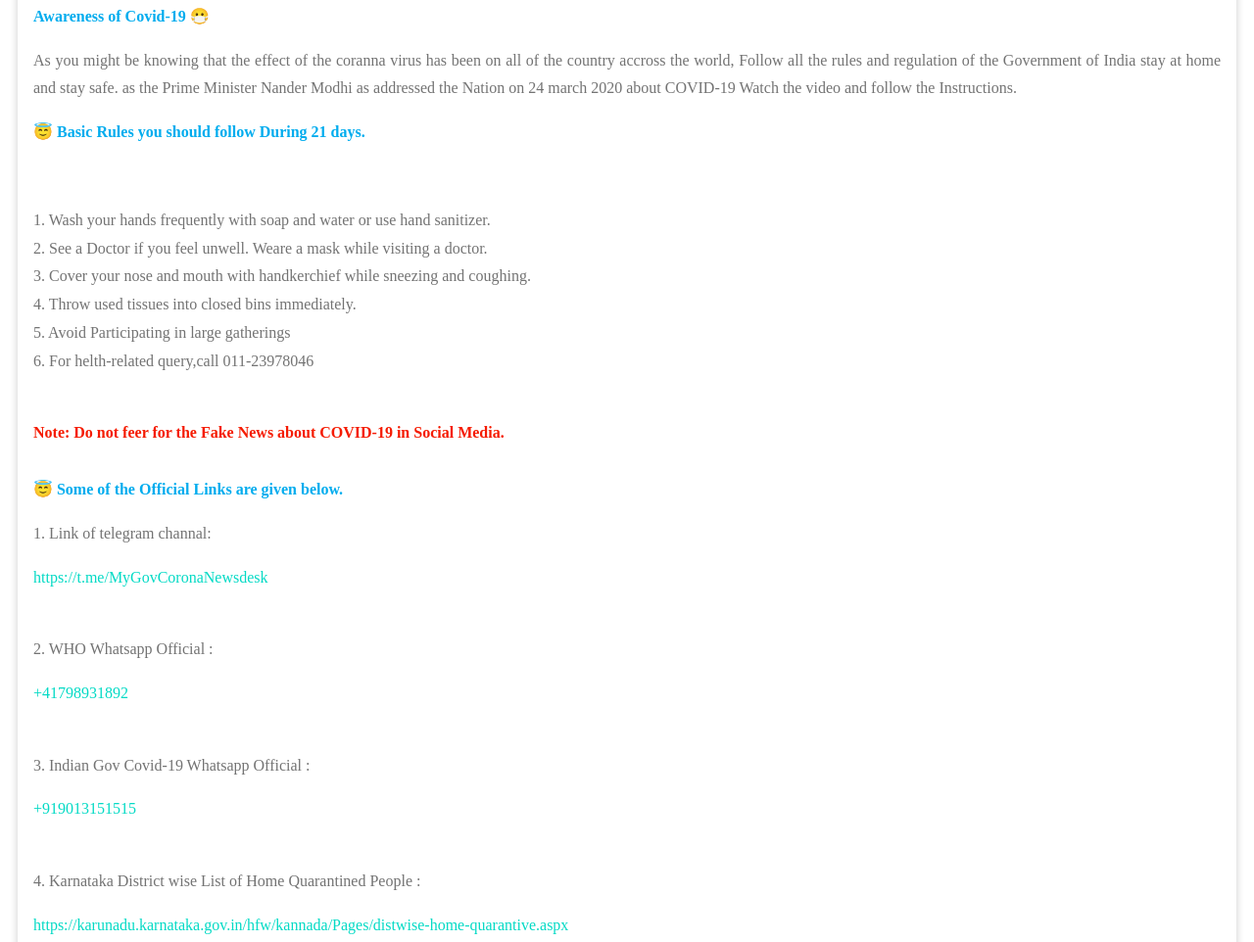
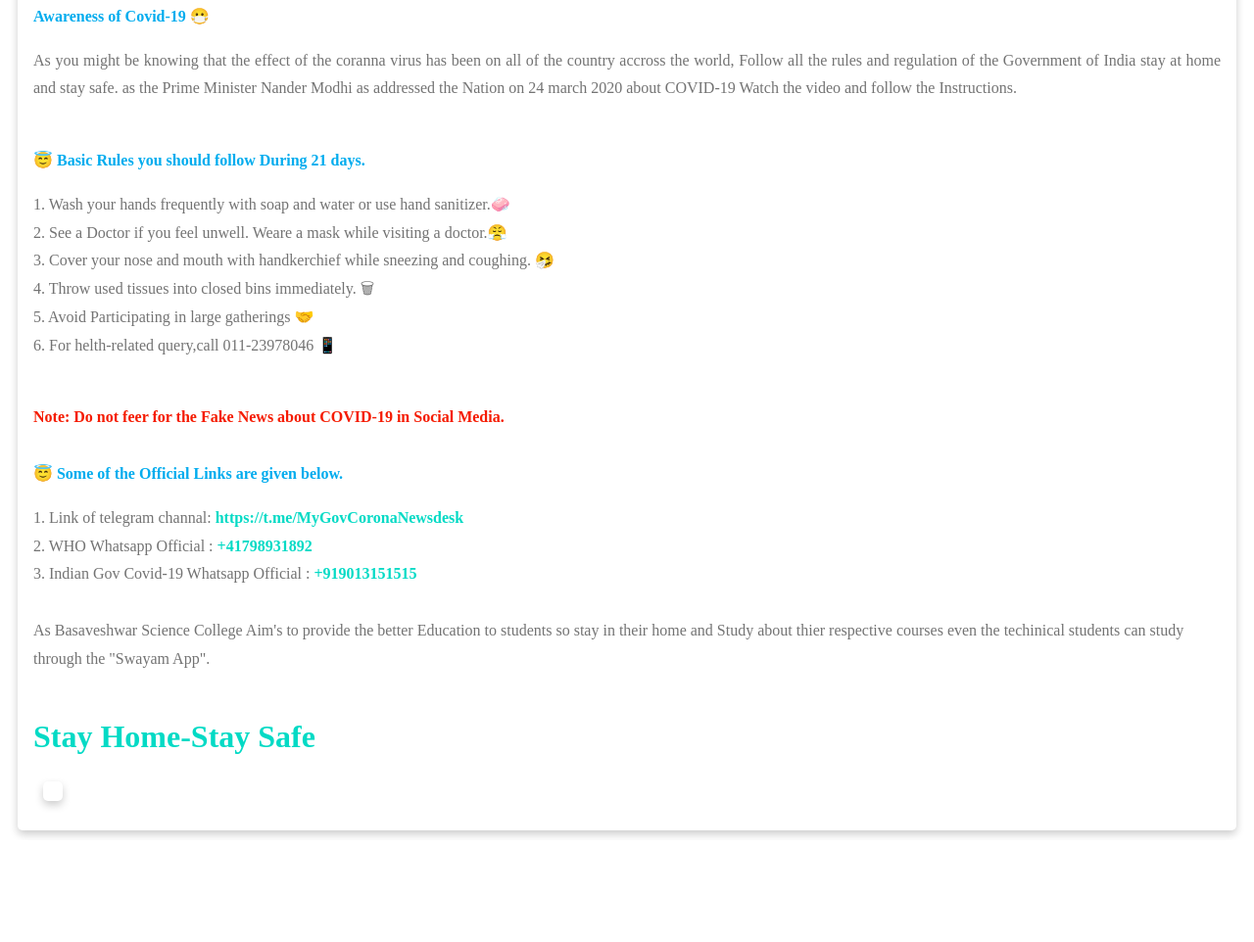
Before and after one commit to abhishekbandi/project.github.io, a plain HTML site: page index.html in a window 1280 px wide. Shown: the part 200-1162 px from the top of the page at 98% size. After the commit the page ends 1058 px from the top, so only its background shows below. Drawn offline with Linux system fonts and the light colour scheme.

Commit message:
last in first

```diff
--- a/index.html
+++ b/index.html
@@ -89,59 +89,52 @@ body
 
 
 <!================================ Content or matter ==================================>
-
 <b style="color: #00acee"><p>Awareness of Covid-19 &#128567 </p></b>
 
-
 <p style="text-align: justify; color: #0000000" >
-   As you might be knowing that the effect of the coranna virus has been on all of the country accross the world, Follow all the rules and regulation of the Government of India stay at home and stay safe. as the Prime Minister Nander Modhi as addressed the Nation on 24 march 2020 about COVID-19 Watch the video and follow the Instructions.<br>
+   As you might be knowing that the effect of the coranna virus has been on all of the country accross the world, Follow all the rules and regulation of the Government of India stay at home and stay safe. as the Prime Minister Nander Modhi as addressed the Nation on 24 march 2020 about COVID-19 Watch the video and follow the Instructions.<br><br>
 </p>
 
 <! end of first paragraph 1>
 
-<b style="color: #00acee"><p>&#128519 Basic Rules you should follow During 21 days. </p></b><br>
+<b style="color: #00acee"><p>&#128519 Basic Rules you should follow During 21 days. </p></b>
 
 <p>
-
-   1. Wash your hands frequently with soap and water or use hand sanitizer.
+   1. Wash your hands frequently with soap and water or use hand sanitizer.&#129532
    <br>
-   2. See a Doctor if you feel unwell. Weare a mask while visiting a doctor.
+   2. See a Doctor if you feel unwell. Weare a mask while visiting a doctor.&#128548
    <br>
-   3. Cover your nose and mouth with handkerchief while sneezing and coughing. <br>
-   4. Throw used tissues into closed bins immediately. <br>
-   5. Avoid Participating in large gatherings <br>
-   6. For helth-related query,call 011-23978046 <br><br>
+   3. Cover your nose and mouth with handkerchief while sneezing and coughing. &#129319 <br>
+   4. Throw used tissues into closed bins immediately. &#x1f5d1<br>
+   5. Avoid Participating in large gatherings &#x1f91d <br>
+   6. For helth-related query,call 011-23978046 &#128241<br><br>
 </p>
 
 <! end of second paragraph 2>
 
-<b style="color: #f51b00"> Note: Do not feer for the Fake News about COVID-19 in Social Media.<br><br></b>
+
+<b style="color: #f51b00"> Note: Do not feer for the Fake News about COVID-19 in Social Media.</b><br><br>
 
 <!end of note>
 
-<b style="color: #00acee">&#128519  Some of the Official Links are given below.<br></b>
+<b style="color: #00acee">&#128519  Some of the Official Links are given below.</b><br>
+
+
 
 <p>
+  1. Link of telegram channal:  <b style="color: #03DAC5">https://t.me/MyGovCoronaNewsdesk </b> <br>
 
-   1. Link of telegram channal:  <p style="color: #03DAC5">https://t.me/MyGovCoronaNewsdesk </p> <br>
 
-   2. WHO Whatsapp Official :  <p style="color: #03DAC5"> +41798931892</p><br>
+   2. WHO Whatsapp Official :  <b style="color: #03DAC5"> +41798931892</b><br>
 
-   3. Indian Gov Covid-19 Whatsapp Official :<p style="color: #03DAC5"> +919013151515</p><br>
+    3. Indian Gov Covid-19 Whatsapp Official :<b style="color: #03DAC5"> +919013151515</b><br><br>
 
-   4. Karnataka District wise List of Home Quarantined People  :
-   <p style="color: #03DAC5"> https://karunadu.karnataka.gov.in/hfw/kannada/Pages/distwise-home-quarantive.aspx</p> <br><br>
-
-    As Basaveshwar Science College Aim's to provide the better Education to students so stay in  their home
-   and Study about thier respective courses even the techinical students can study through the "Swayam App".<br>
+ As Basaveshwar Science College Aim's to provide the better Education to students so stay in  their home
+   and Study about thier respective courses even the techinical students can study through the "Swayam App".<br><br>
 
 </p>
 
-
-<!end of paragraph 3>
-
-<p style="text-align: center; color:#03DAC5 "><b>Stay Home-Stay Safe</b></p><br>
-
+<h1><b style="color: #03DAC5 ">Stay Home-Stay Safe</b></h1>
 
 <!================================= end of the content ================================>
 
```
